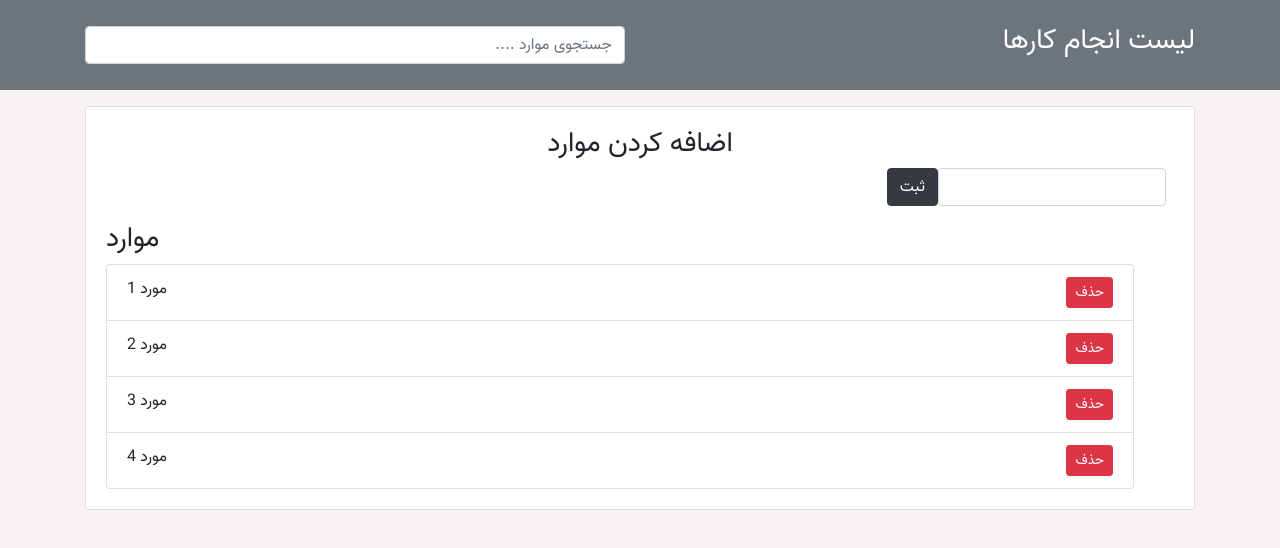
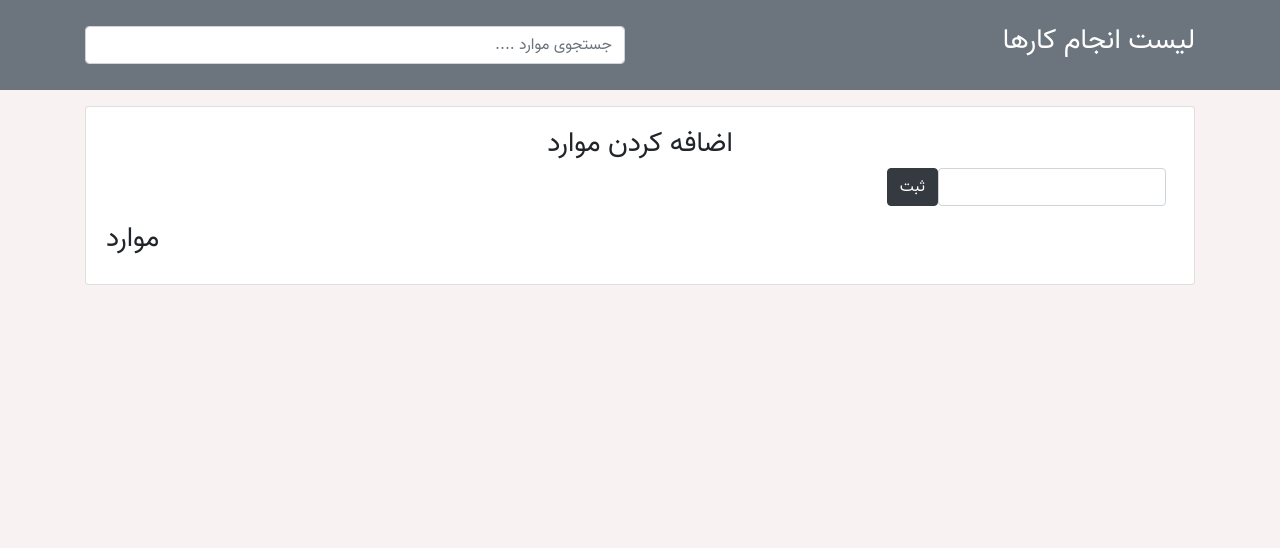
Before and after one commit to sadegh137500/Todo-List, a plain HTML site: page index.html in a window 1280 px wide. Drawn offline with nearby package versions, Linux system fonts and the light colour scheme; files whose address does not match are found by name.

Commit message:
delet li

```diff
--- a/index.html
+++ b/index.html
@@ -32,10 +32,6 @@
       </form>
       <h3 class="title2">موارد</h3>
       <ul id="items" class="list-group">
-        <li class="list-group-item">مورد 1 <button class="btn btn-danger btn-sm float-right delete">حذف</button></li>
-        <li class="list-group-item">مورد 2<button class="btn btn-danger btn-sm float-right delete">حذف</button></li>
-        <li class="list-group-item">مورد 3<button class="btn btn-danger btn-sm float-right delete">حذف</button></li>
-        <li class="list-group-item">مورد 4 <button class="btn btn-danger btn-sm float-right delete">حذف</button></li>
       </ul>
     </div>
   </div>
```
